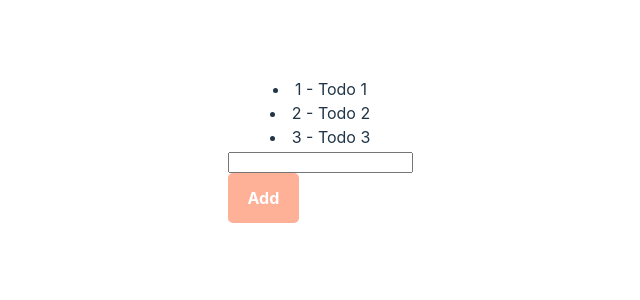
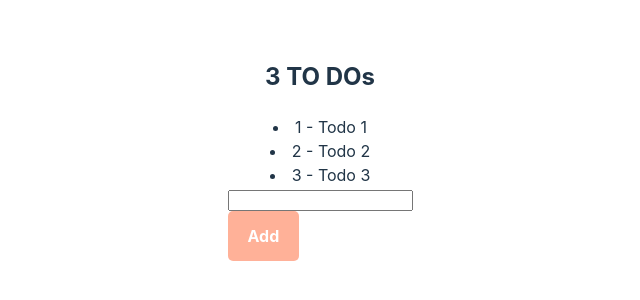
Before and after one commit to FrankP89/svelte_proj, a Svelte app in the folder myapp/: page / in a window 1280 px wide. Shown: the part 250-550 px from the top of the page, without its empty margins (320-960 px from the left). Built offline with nearby package versions, Linux system fonts and the light colour scheme.

Commit message:
21. bind source of truth

```diff
--- a/myapp/src/App.svelte
+++ b/myapp/src/App.svelte
@@ -11,7 +11,7 @@
   import {v4 as uuid} from "uuid";
     import { compile } from "svelte/compiler";
 
-  const todos = [
+  let todos = [
     {
       id: uuid(),
       title: 'Todo 1',
@@ -28,6 +28,8 @@
       complete: false
     }
   ]
+
+  $: console.log(todos);
 
   const maxCount = 6;
   const props = { initialCount: 3, maxCount };
@@ -57,8 +59,9 @@
   Button Text
 </Button> -->
 
+<h2>{todos.length} TO DOs </h2>
 
-<TodoList {todos}/>
+<TodoList bind:todos={todos}/>
 
 
 
```
